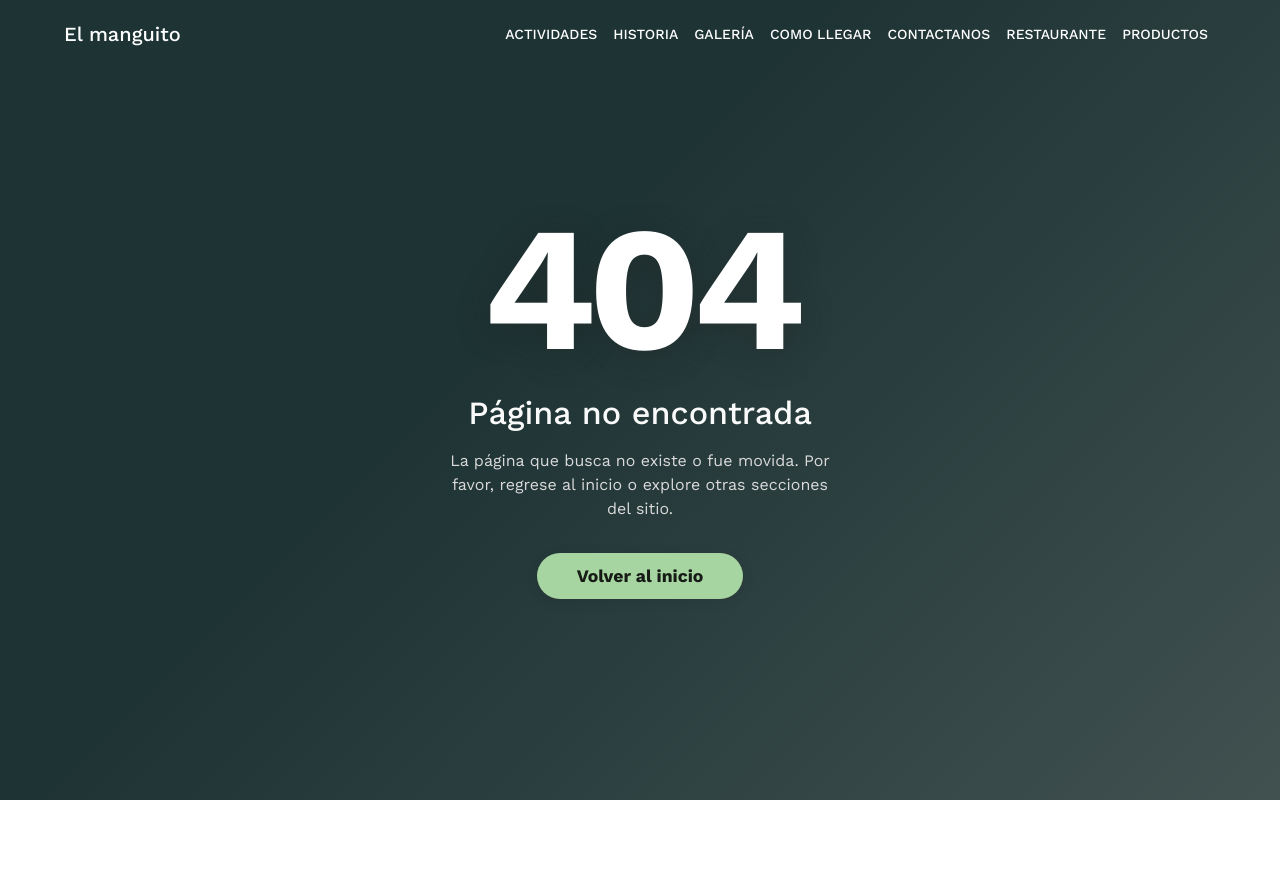
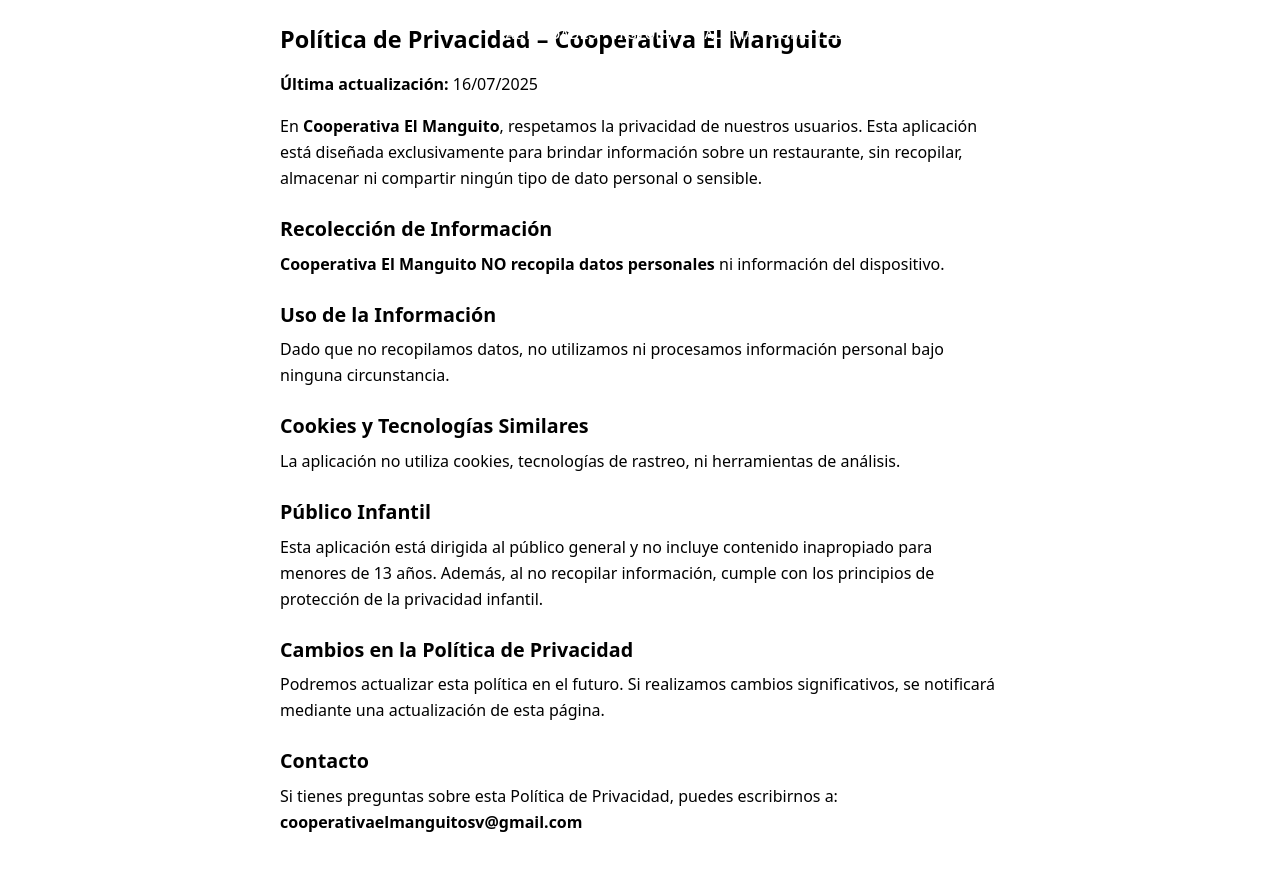
Before and after one commit to Proyecto-El-Manguito/WebPage, a React (Vite) app: page /#/privacidad in a window 1280 px wide. Shown: the top 870 px of the page. Before the commit the page ends 800 px from the top, so only its background shows below. Built offline with nearby package versions, Linux system fonts and the light colour scheme; a web font is replaced by a local one.

Commit message:
agregando privacidad

```diff
--- /dev/null
+++ b/src/pages/Privacy.jsx
@@ -0,0 +1,31 @@
+import React from "react";
+
+export default function Privacy() {
+  return (
+    <div className="p-6 max-w-3xl mx-auto text-base leading-relaxed">
+      <h1 className="text-2xl font-bold mb-4">Política de Privacidad – Cooperativa El Manguito</h1>
+      <p className="mb-4"><strong>Última actualización:</strong> 16/07/2025</p>
+
+      <p className="mb-4">En <strong>Cooperativa El Manguito</strong>, respetamos la privacidad de nuestros usuarios. Esta aplicación está diseñada exclusivamente para brindar información sobre un restaurante, sin recopilar, almacenar ni compartir ningún tipo de dato personal o sensible.</p>
+
+      <h2 className="text-xl font-semibold mt-6 mb-2">Recolección de Información</h2>
+      <p className="mb-4"><strong>Cooperativa El Manguito</strong> <strong>NO recopila datos personales</strong> ni información del dispositivo.</p>
+
+      <h2 className="text-xl font-semibold mt-6 mb-2">Uso de la Información</h2>
+      <p className="mb-4">Dado que no recopilamos datos, no utilizamos ni procesamos información personal bajo ninguna circunstancia.</p>
+
+      <h2 className="text-xl font-semibold mt-6 mb-2">Cookies y Tecnologías Similares</h2>
+      <p className="mb-4">La aplicación no utiliza cookies, tecnologías de rastreo, ni herramientas de análisis.</p>
+
+      <h2 className="text-xl font-semibold mt-6 mb-2">Público Infantil</h2>
+      <p className="mb-4">Esta aplicación está dirigida al público general y no incluye contenido inapropiado para menores de 13 años. Además, al no recopilar información, cumple con los principios de protección de la privacidad infantil.</p>
+
+      <h2 className="text-xl font-semibold mt-6 mb-2">Cambios en la Política de Privacidad</h2>
+      <p className="mb-4">Podremos actualizar esta política en el futuro. Si realizamos cambios significativos, se notificará mediante una actualización de esta página.</p>
+
+      <h2 className="text-xl font-semibold mt-6 mb-2">Contacto</h2>
+      <p className="mb-4">Si tienes preguntas sobre esta Política de Privacidad, puedes escribirnos a: <br />
+      <strong>cooperativaelmanguitosv@gmail.com</strong></p>
+    </div>
+  );
+}
--- a/src/routes/MainApp.jsx
+++ b/src/routes/MainApp.jsx
@@ -20,6 +20,7 @@ import { useLocation } from "react-router-dom";
 import { NavigationDelayProvider } from "./NavigationDelayContext";
 import { navTitles } from "../utils/navTitles";
 import Lenis from "lenis";
+import Privacy from "../pages/Privacy";
 
 export default function MainApp() {
   const theme = createTheme(useThemeHook());
@@ -64,6 +65,7 @@ export default function MainApp() {
           <Route path="/ubicacion" element={<Location />} />
           <Route path="/contacto" element={<Contact />} />
           <Route path="/productos" element={<Products />} />
+          <Route path="/privacidad" element={<Privacy />} />
           <Route path="*" element={<NotFound />} />
         </Routes>
       </NavigationDelayProvider>
```
